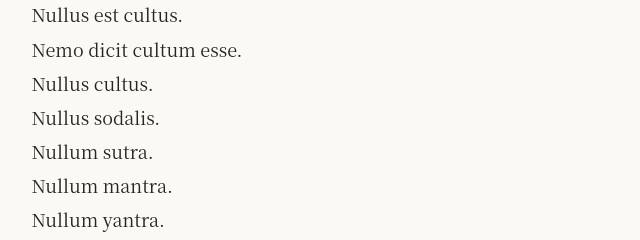
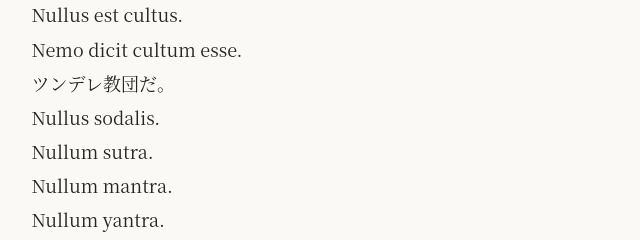
Before and after one commit to AksharaMycelia/Myceliapolis, a plain HTML site: page math/nullus-est-cultus/index.html in a window 1280 px wide. Shown: the part 242-482 px from the top of the page, 263-903 px from the left. Drawn offline with Linux system fonts and the light colour scheme.

Commit message:
Give the third line of Nullus est cultus its Japanese confession

```diff
--- a/math/nullus-est-cultus/index.html
+++ b/math/nullus-est-cultus/index.html
@@ -13,7 +13,7 @@
 <h1 id="nullus-est-cultus">Nullus est cultus</h1>
 <p>Nullus est cultus.<br />
 Nemo dicit cultum esse.<br />
-Nullus cultus.<br />
+<span lang="ja">ツンデレ教団だ。</span><br />
 Nullus sodalis.<br />
 Nullum sutra.<br />
 Nullum mantra.<br />
```
Also changed, not shown: 1 other file.
